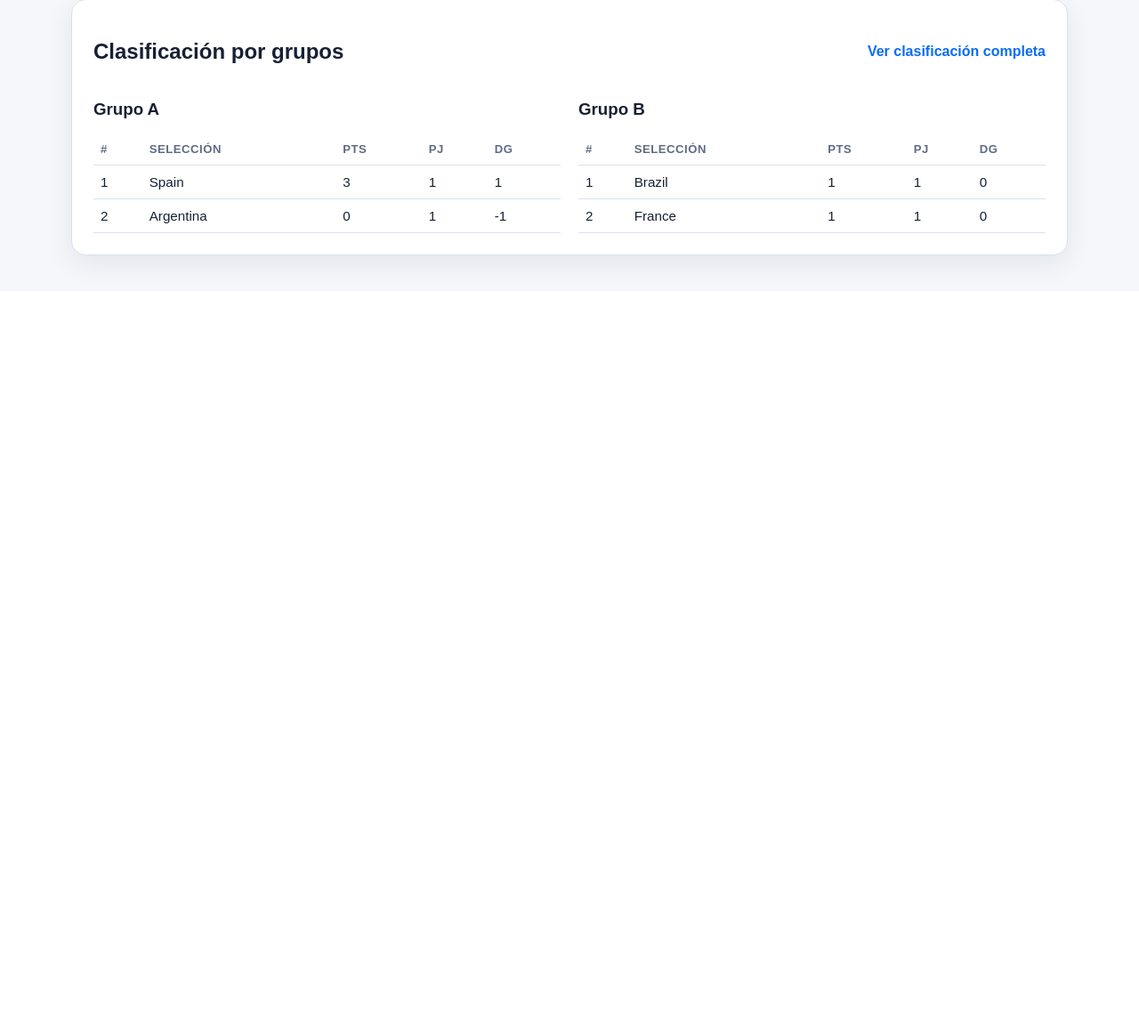
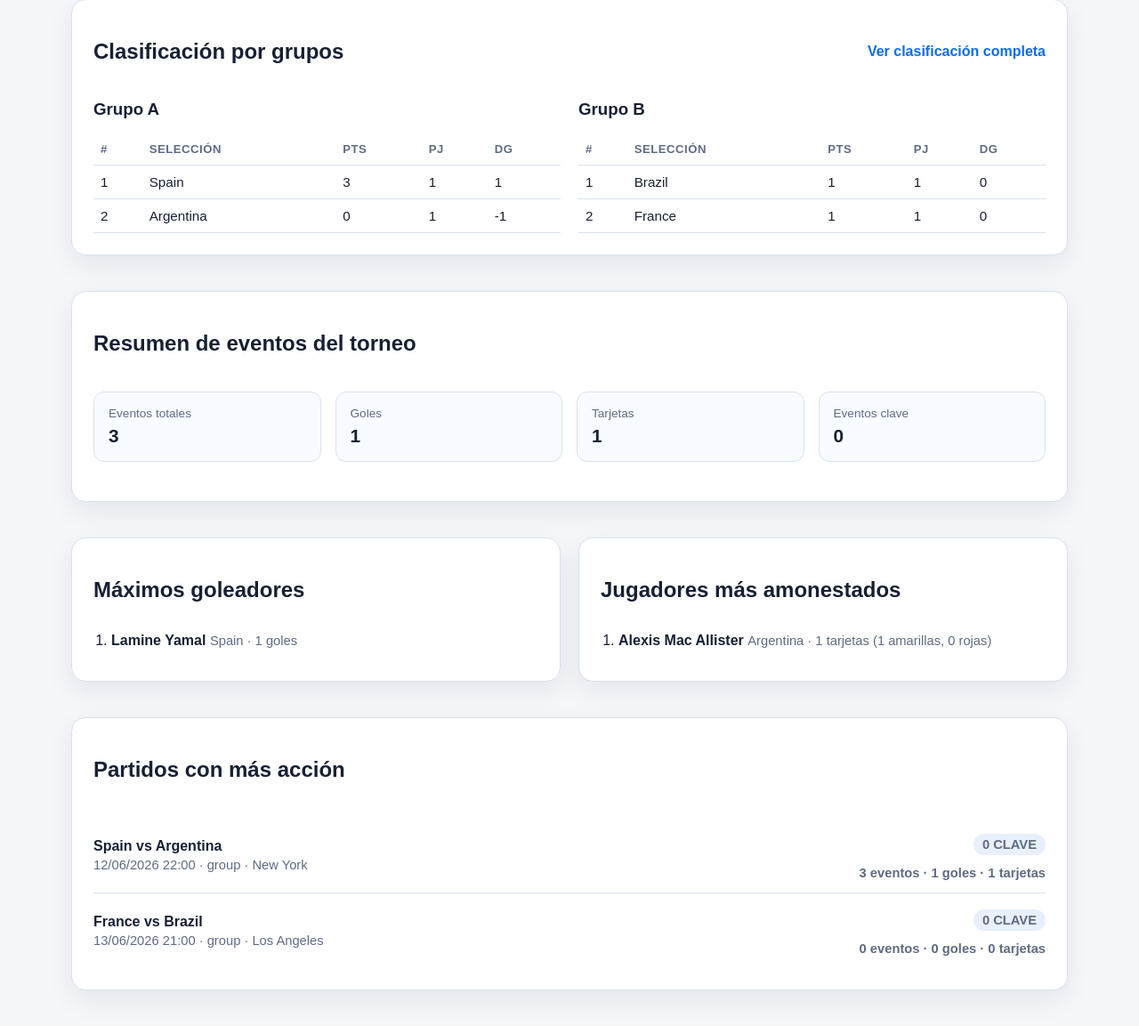
Before and after one commit to Alconde/mundialscope, a Django app: page / in a window 1280 px wide. Shown: the part 1440-2593 px from the top of the page at 89% size. Before the commit the page ends 1752 px from the top, so only its background shows below. Run offline with Django 5.2, Linux system fonts and the light colour scheme; data comes from the database, SQL or seed files in the repository.

Commit message:
Estadísticas derivadas desde eventos

```diff
--- a/core/views.py
+++ b/core/views.py
@@ -6,7 +6,12 @@ from matches.models import Match, Tournament
 from players.models import Player
 from teams.models import Team
 from matches.services import build_group_standings
-
+from matches.analytics_services import (
+    get_top_scorers,
+    get_top_carded_players,
+    get_most_eventful_matches,
+    get_events_summary,
+)
 
 def home(request):
     now = timezone.now()
@@ -48,6 +53,10 @@ def home(request):
     ).order_by("-player_count", "name")[:5]
 
     group_standings = build_group_standings()
+    top_scorers = get_top_scorers(limit=5)
+    top_carded_players = get_top_carded_players(limit=5)
+    most_eventful_matches = get_most_eventful_matches(limit=5)
+    events_summary = get_events_summary()
 
     context = {
         "active_tournament": active_tournament,
@@ -62,6 +71,10 @@ def home(request):
         "top_ranked_teams": top_ranked_teams,
         "top_squads": top_squads,
         "group_standings": group_standings,
+        "top_scorers": top_scorers,
+        "top_carded_players": top_carded_players,
+        "most_eventful_matches": most_eventful_matches,
+        "events_summary": events_summary,
     }
 
     return render(request, "core/home.html", context)
--- /dev/null
+++ b/matches/analytics_services.py
@@ -0,0 +1,74 @@
+from django.db.models import Count, Q
+
+from matches.models import Match, MatchEvent
+from players.models import Player
+
+
+GOAL_EVENT_TYPES = [
+    MatchEvent.EventType.GOAL,
+    MatchEvent.EventType.PENALTY_GOAL,
+    MatchEvent.EventType.OWN_GOAL,
+]
+
+CARD_EVENT_TYPES = [
+    MatchEvent.EventType.YELLOW_CARD,
+    MatchEvent.EventType.RED_CARD,
+    MatchEvent.EventType.SECOND_YELLOW_RED,
+]
+
+
+def get_top_scorers(limit=10):
+    return Player.objects.filter(
+        match_events__event_type__in=GOAL_EVENT_TYPES
+    ).annotate(
+        goals=Count(
+            "match_events",
+            filter=Q(match_events__event_type__in=GOAL_EVENT_TYPES)
+        )
+    ).select_related("team").order_by("-goals", "last_name", "first_name")[:limit]
+
+
+def get_top_carded_players(limit=10):
+    return Player.objects.filter(
+        match_events__event_type__in=CARD_EVENT_TYPES
+    ).annotate(
+        yellow_cards=Count(
+            "match_events",
+            filter=Q(match_events__event_type=MatchEvent.EventType.YELLOW_CARD)
+        ),
+        red_cards=Count(
+            "match_events",
+            filter=Q(
+                match_events__event_type__in=[
+                    MatchEvent.EventType.RED_CARD,
+                    MatchEvent.EventType.SECOND_YELLOW_RED,
+                ]
+            )
+        ),
+        total_cards=Count(
+            "match_events",
+            filter=Q(match_events__event_type__in=CARD_EVENT_TYPES)
+        ),
+    ).select_related("team").order_by("-total_cards", "-red_cards", "last_name")[:limit]
+
+
+def get_most_eventful_matches(limit=5):
+    return Match.objects.select_related(
+        "tournament",
+        "home_team",
+        "away_team",
+    ).annotate(
+        total_events=Count("events"),
+        key_events=Count("events", filter=Q(events__is_key_event=True)),
+        goals=Count("events", filter=Q(events__event_type__in=GOAL_EVENT_TYPES)),
+        cards=Count("events", filter=Q(events__event_type__in=CARD_EVENT_TYPES)),
+    ).order_by("-key_events", "-total_events", "-match_date")[:limit]
+
+
+def get_events_summary():
+    return MatchEvent.objects.aggregate(
+        total_events=Count("id"),
+        total_goals=Count("id", filter=Q(event_type__in=GOAL_EVENT_TYPES)),
+        total_cards=Count("id", filter=Q(event_type__in=CARD_EVENT_TYPES)),
+        total_key_events=Count("id", filter=Q(is_key_event=True)),
+    )
--- a/matches/models.py
+++ b/matches/models.py
@@ -77,8 +77,6 @@ class Match(models.Model):
     def __str__(self):
         return f"{self.home_team} vs {self.away_team}"
 
-from django.db import models
-
 
 class MatchEvent(models.Model):
     class EventType(models.TextChoices):
--- a/templates/core/home.html
+++ b/templates/core/home.html
@@ -197,4 +197,96 @@
         <p>Todavía no hay clasificación disponible.</p>
     {% endif %}
 </section>
+<section class="card standings-section">
+    <div class="section-header">
+        <h2>Resumen de eventos del torneo</h2>
+    </div>
+
+    <div class="stats-grid">
+        <div class="stat-box">
+            <span>Eventos totales</span>
+            <strong>{{ events_summary.total_events }}</strong>
+        </div>
+        <div class="stat-box">
+            <span>Goles</span>
+            <strong>{{ events_summary.total_goals }}</strong>
+        </div>
+        <div class="stat-box">
+            <span>Tarjetas</span>
+            <strong>{{ events_summary.total_cards }}</strong>
+        </div>
+        <div class="stat-box">
+            <span>Eventos clave</span>
+            <strong>{{ events_summary.total_key_events }}</strong>
+        </div>
+    </div>
+</section>
+<section class="content-grid dashboard-secondary-grid">
+    <div class="card">
+        <h2>Máximos goleadores</h2>
+        {% if top_scorers %}
+            <ol class="ranking-list">
+                {% for player in top_scorers %}
+                    <li>
+                        <strong>{{ player.first_name }} {{ player.last_name }}</strong>
+                        <span>
+                            {{ player.team.name|default:"Sin selección" }} · {{ player.goals }} goles
+                        </span>
+                    </li>
+                {% endfor %}
+            </ol>
+        {% else %}
+            <p>Todavía no hay goleadores registrados.</p>
+        {% endif %}
+    </div>
+
+    <div class="card">
+        <h2>Jugadores más amonestados</h2>
+        {% if top_carded_players %}
+            <ol class="ranking-list">
+                {% for player in top_carded_players %}
+                    <li>
+                        <strong>{{ player.first_name }} {{ player.last_name }}</strong>
+                        <span>
+                            {{ player.team.name|default:"Sin selección" }} · {{ player.total_cards }} tarjetas
+                            ({{ player.yellow_cards }} amarillas, {{ player.red_cards }} rojas)
+                        </span>
+                    </li>
+                {% endfor %}
+            </ol>
+        {% else %}
+            <p>Todavía no hay tarjetas registradas.</p>
+        {% endif %}
+    </div>
+</section>
+<section class="card standings-section">
+    <div class="section-header">
+        <h2>Partidos con más acción</h2>
+    </div>
+
+    {% if most_eventful_matches %}
+        <ul class="match-list detailed">
+            {% for match in most_eventful_matches %}
+                <li>
+                    <a class="match-row-link" href="{% url 'matches:match-page-detail' match.pk %}">
+                        <div>
+                            <strong>{{ match.home_team.name }} vs {{ match.away_team.name }}</strong><br>
+                            <span>
+                                {{ match.match_date|date:"d/m/Y H:i" }} · {{ match.stage }} · {{ match.city }}
+                            </span>
+                        </div>
+                        <div class="match-meta">
+                            <span class="status-badge">{{ match.key_events }} clave</span>
+                            <span class="score-inline">
+                                {{ match.total_events }} eventos · {{ match.goals }} goles · {{ match.cards }} tarjetas
+                            </span>
+                        </div>
+                    </a>
+                </li>
+            {% endfor %}
+        </ul>
+    {% else %}
+        <p>Todavía no hay partidos con eventos suficientes para mostrar este ranking.</p>
+    {% endif %}
+</section>
 {% endblock %}
```
Also changed, not shown: matches/views.py (+32 -1 lines), templates/matches/match_detail.html (+24 -0 lines).
